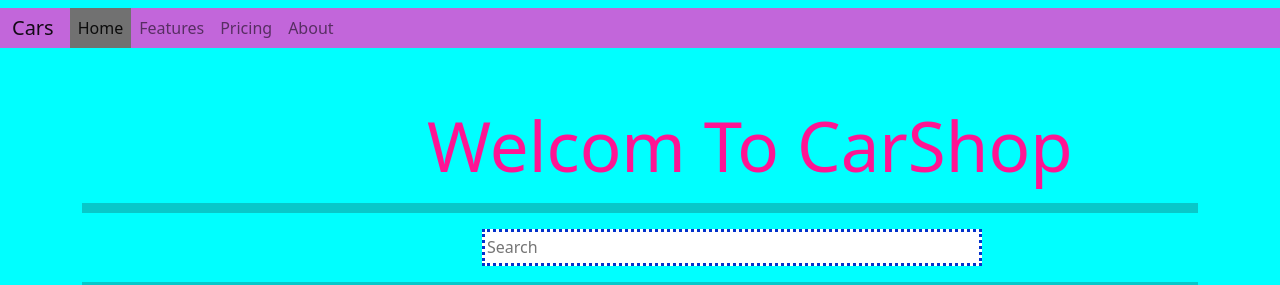
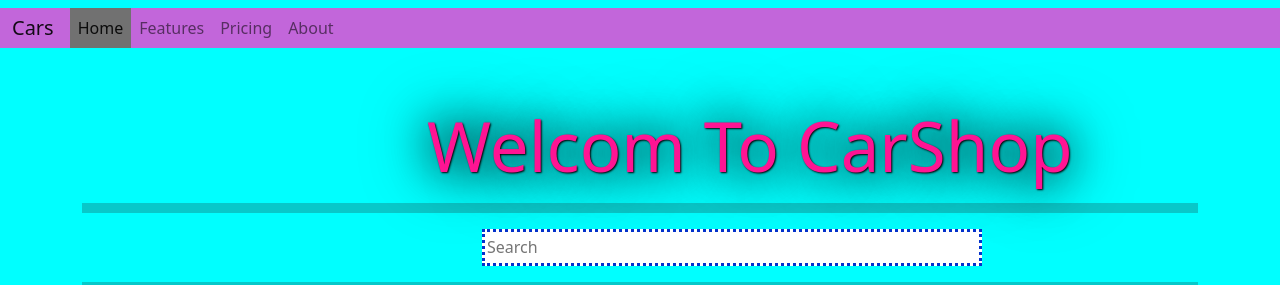
Before and after one commit to ErfanShokrollahzadeh/CarShop, a Django app: page /Car/ in a window 1280 px wide. Shown: the top 285 px of the page. Run offline with Django 3.2, Linux system fonts and the light colour scheme; data comes from the database, SQL or seed files in the repository; some libraries are stand-ins or nearby versions.

Commit message:
changes tag <h1>

```diff
--- a/products/static/style.css
+++ b/products/static/style.css
@@ -30,6 +30,7 @@ body{
     margin: 0 0 0 345px;
     color: deeppink;
     font-size: 69px;
+    text-shadow: 1px 1px 2px black, 0 0 1em #0c0c0c, 0 0 0.6em #000000;
 }
 .row{
     margin: 0 0 0 80px !important;
--- a/products/templates/index.html
+++ b/products/templates/index.html
@@ -12,7 +12,7 @@
 <div class="slideshow-container">
     {% for product in products %}
     <div class="mySlides">
-<!--        <div class="numbertext">1 / 1</div>-->
+<!--    <div class="numbertext">1 / 1</div>-->
         <img src="{{ product.image_url }}" style="width:1200px">
         <div class="text">info</div>
     </div>
```
